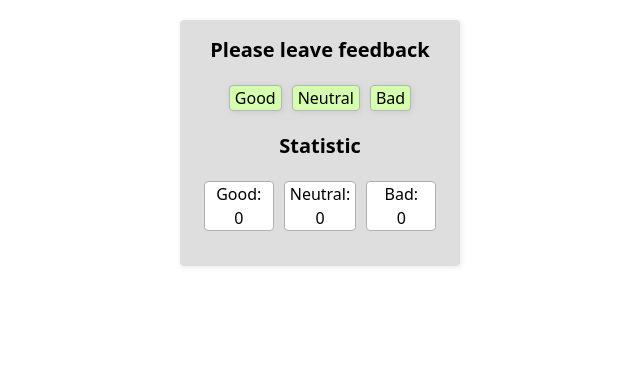
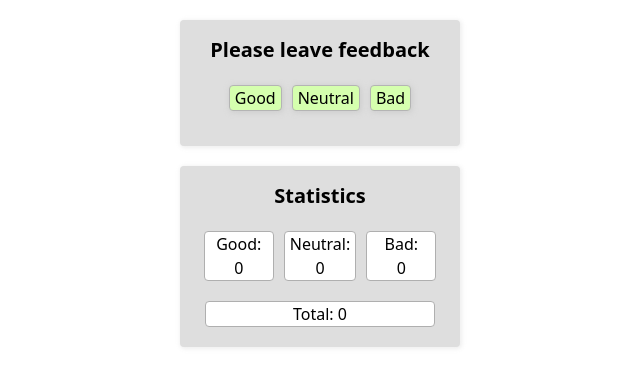
Before and after one commit to heorhii-aksiuk/goit-react-hw-repeat, a React (Create React App) app: page / in a window 1280 px wide. Shown: the top 386 px of the page, without its empty margins (320-960 px from the left). Built offline with nearby package versions, Linux system fonts and the light colour scheme.

Commit message:
mvp review widget

```diff
--- a/src/App.jsx
+++ /dev/null
@@ -1,124 +0,0 @@
-import { useState } from 'react'
-import styled from 'styled-components'
-
-export default function App() {
-  const [good, setGood] = useState(0)
-  const [neutral, setNeutral] = useState(0)
-  const [bad, setBad] = useState(0)
-
-  const handleClick = (e) => {
-    if (e.target.innerText === 'Good') setGood((prev) => prev + 1)
-    if (e.target.innerText === 'Neutral') setNeutral((prev) => prev + 1)
-    if (e.target.innerText === 'Bad') setBad((prev) => prev + 1)
-  }
-
-  return (
-    <Container>
-      <Wrapper>
-        <Title>Please leave feedback</Title>
-        <List>
-          <Item>
-            <Button onClick={handleClick} type="button">
-              Good
-            </Button>
-          </Item>
-          <Item>
-            <Button onClick={handleClick} type="button">
-              Neutral
-            </Button>
-          </Item>
-          <Item>
-            <Button onClick={handleClick} type="button">
-              Bad
-            </Button>
-          </Item>
-        </List>
-        <Title>Statistic</Title>
-        <List>
-          <Item>
-            <StatisticCell>
-              <CellTitle>Good:</CellTitle>
-              <CellData>{good}</CellData>
-            </StatisticCell>
-          </Item>
-          <Item>
-            <StatisticCell>
-              <CellTitle>Neutral:</CellTitle>
-              <CellData>{neutral}</CellData>
-            </StatisticCell>
-          </Item>
-          <Item>
-            <StatisticCell>
-              <CellTitle>Bad:</CellTitle>
-              <CellData>{bad}</CellData>
-            </StatisticCell>
-          </Item>
-        </List>
-      </Wrapper>
-    </Container>
-  )
-}
-
-const Container = styled.div`
-  margin: 0 auto;
-  padding: 0 20px;
-  width: 320px;
-`
-
-const Wrapper = styled.div`
-  padding: 15px;
-  width: 100%;
-  margin-top: 20px;
-  background-color: #dedede;
-  border-radius: 4px;
-  box-shadow: 1px 1px 4px 1px rgba(198, 198, 198, 0.3);
-`
-const Title = styled.h2`
-  padding-bottom: 20px;
-  font-size: 20px;
-  text-align: center;
-`
-
-const List = styled.ul`
-  padding-bottom: 20px;
-  display: flex;
-  justify-content: center;
-`
-const Item = styled.li`
-  :not(:last-child) {
-    margin-right: 10px;
-  }
-`
-
-const Button = styled.button`
-  padding: 0 5px;
-  background-color: #d5ffae;
-  border: 1px solid #b4b4b4;
-  border-radius: 4px;
-  box-shadow: 1px 1px 5px 1px rgba(198, 198, 198, 0.6);
-  cursor: pointer;
-  :hover {
-    background-color: #a3f9ff;
-  }
-  :active {
-    background-color: #65f5ff;
-  }
-`
-
-const StatisticCell = styled.div`
-  min-width: 70px;
-  padding: 0 5px;
-  background-color: #fff;
-  border: solid 1px #afafaf;
-  border-radius: 4px;
-`
-
-const CellTitle = styled.h4`
-  font-weight: 400;
-  text-align: center;
-`
-
-const CellData = styled.p`
-  font-weight: 400;
-  text-align: center;
-`
--- /dev/null
+++ b/src/components/App/App.jsx
@@ -0,0 +1,40 @@
+import { useState } from 'react'
+import FeedbackOptions from '../FeedbackOptions/FeedbackOptions'
+import Statistics from '../Statistics/Statistics'
+import Section from '../Section/Section'
+
+function App() {
+  const [feedback, setFeedback] = useState({ good: 0, neutral: 0, bad: 0 })
+  const { good, neutral, bad } = feedback
+
+  const handleIncrement = (e) => {
+    const feedbackType = e.target.name
+    setFeedback((prev) => {
+      return { ...prev, [feedbackType]: prev[feedbackType] + 1 }
+    })
+  }
+
+  const totalFeedback = good + neutral + bad
+
+  const positiveFeedbackPercentage = () =>
+    good > 0 ? Math.round((good * 100) / totalFeedback) : 0
+
+  return (
+    <>
+      <Section title="Please leave feedback">
+        <FeedbackOptions onLeaveFeedback={handleIncrement} />
+      </Section>
+      <Section title="Statistics">
+        <Statistics
+          good={good}
+          neutral={neutral}
+          bad={bad}
+          total={totalFeedback}
+          positivePercentage={positiveFeedbackPercentage}
+        />
+      </Section>
+    </>
+  )
+}
+
+export default App
--- /dev/null
+++ b/src/components/FeedbackOptions/FeedbackOptions.jsx
@@ -0,0 +1,51 @@
+import styled from 'styled-components'
+
+function FeedbackOptions({ onLeaveFeedback }) {
+  return (
+    <List>
+      <Item>
+        <Button onClick={onLeaveFeedback} name="good" type="button">
+          Good
+        </Button>
+      </Item>
+      <Item>
+        <Button onClick={onLeaveFeedback} name="neutral" type="button">
+          Neutral
+        </Button>
+      </Item>
+      <Item>
+        <Button onClick={onLeaveFeedback} name="bad" type="button">
+          Bad
+        </Button>
+      </Item>
+    </List>
+  )
+}
+
+export default FeedbackOptions
+
+const List = styled.ul`
+  padding-bottom: 20px;
+  display: flex;
+  justify-content: center;
+`
+const Item = styled.li`
+  :not(:last-child) {
+    margin-right: 10px;
+  }
+`
+
+const Button = styled.button`
+  padding: 0 5px;
+  background-color: #d5ffae;
+  border: 1px solid #b4b4b4;
+  border-radius: 4px;
+  box-shadow: 1px 1px 5px 1px rgba(198, 198, 198, 0.6);
+  cursor: pointer;
+  :hover {
+    background-color: #a3f9ff;
+  }
+  :active {
+    background-color: #65f5ff;
+  }
+`
--- /dev/null
+++ b/src/components/Section/Section.jsx
@@ -0,0 +1,34 @@
+import styled from 'styled-components'
+function Section({ title, children }) {
+  return (
+    <Container>
+      <Wrapper>
+        <Title>{title}</Title>
+        {children}
+      </Wrapper>
+    </Container>
+  )
+}
+
+export default Section
+
+const Title = styled.h2`
+  padding-bottom: 20px;
+  font-size: 20px;
+  text-align: center;
+`
+
+const Container = styled.div`
+  margin: 0 auto;
+  padding: 0 20px;
+  width: 320px;
+`
+
+const Wrapper = styled.div`
+  padding: 15px;
+  width: 100%;
+  margin-top: 20px;
+  background-color: #dedede;
+  border-radius: 4px;
+  box-shadow: 1px 1px 4px 1px rgba(198, 198, 198, 0.3);
+`
--- /dev/null
+++ b/src/components/Statistics/Statistics.jsx
@@ -0,0 +1,73 @@
+import styled from 'styled-components'
+
+function Statistics({ good, neutral, bad, total, positivePercentage }) {
+  return (
+    <>
+      <List>
+        <Item>
+          <StatisticCell>
+            <CellTitle>Good:</CellTitle>
+            <CellData>{good}</CellData>
+          </StatisticCell>
+        </Item>
+        <Item>
+          <StatisticCell>
+            <CellTitle>Neutral:</CellTitle>
+            <CellData>{neutral}</CellData>
+          </StatisticCell>
+        </Item>
+        <Item>
+          <StatisticCell>
+            <CellTitle>Bad:</CellTitle>
+            <CellData>{bad}</CellData>
+          </StatisticCell>
+        </Item>
+      </List>
+      <TotalWrapper>
+        <p>Total: {total}</p>
+        {total > 0 && <p>Positive feedback: {positivePercentage()}%</p>}
+      </TotalWrapper>
+    </>
+  )
+}
+
+export default Statistics
+
+const List = styled.ul`
+  padding-bottom: 20px;
+  display: flex;
+  justify-content: center;
+`
+const Item = styled.li`
+  :not(:last-child) {
+    margin-right: 10px;
+  }
+`
+
+const StatisticCell = styled.div`
+  min-width: 70px;
+  padding: 0 5px;
+  background-color: #fff;
+  border: solid 1px #afafaf;
+  border-radius: 4px;
+`
+
+const CellTitle = styled.h4`
+  font-weight: 400;
+  text-align: center;
+`
+
+const CellData = styled.p`
+  font-weight: 400;
+  text-align: center;
+`
+
+const TotalWrapper = styled.div`
+  margin: 0 auto;
+  margin-bottom: 5px;
+  width: 230px;
+  text-align: center;
+  background-color: #fff;
+  border: solid 1px #afafaf;
+  border-radius: 4px;
+`
--- a/src/index.js
+++ b/src/index.js
@@ -4,7 +4,7 @@ import 'sanitize.css'
 import 'sanitize.css/forms.css'
 import 'sanitize.css/typography.css'
 import './styles/index.css'
-import App from './App'
+import App from './components/App/App'
 
 const root = ReactDOM.createRoot(document.getElementById('root'))
 root.render(
```
